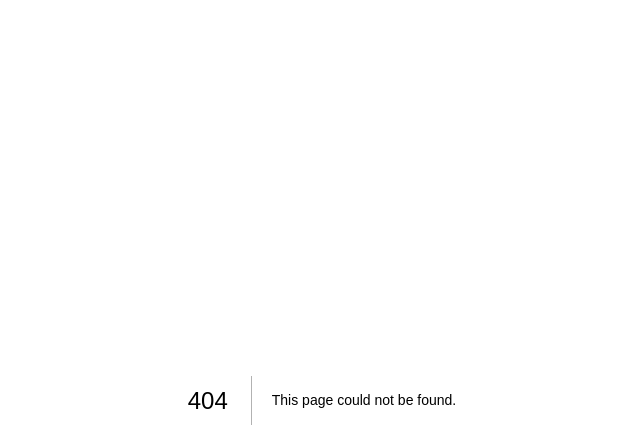
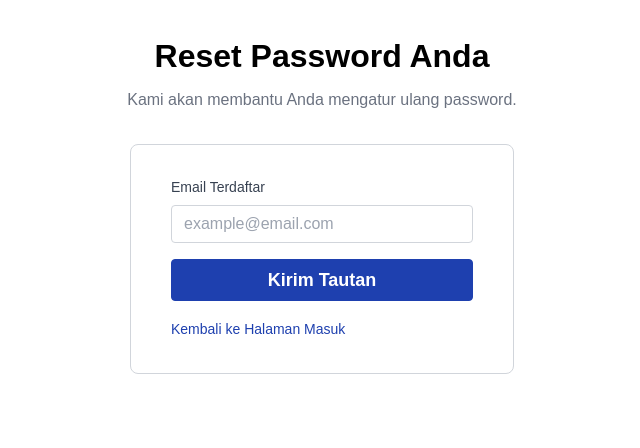
Before and after one commit to ferdianarid/timvoice-digital, a Next.js app: page /authentication/forgotpassword in a window 1280 px wide. Before the commit this address had no page. Shown: the top 448 px of the page, without its empty margins (318-958 px from the left). Built offline with nearby package versions, Linux system fonts and the light colour scheme.

Commit message:
update auth pages

```diff
--- /dev/null
+++ b/pages/authentication/forgotpassword.tsx
@@ -0,0 +1,47 @@
+import React from 'react'
+import AuthLayouts from '../../layouts/AuthLayouts'
+
+const ForgotPassword: React.FunctionComponent = () => {
+       const [SuccessSend, setSuccessSend] = React.useState(false)
+
+       const SubmitHandler = () => {
+              setSuccessSend(!SuccessSend)
+       }
+
+       const CheckSuccess = () => {
+              return (
+                     <svg xmlns="http://www.w3.org/2000/svg" className="h-5 w- mr-1" viewBox="0 0 20 20" fill="currentColor">
+                            <path fillRule="evenodd" d="M16.707 5.293a1 1 0 010 1.414l-8 8a1 1 0 01-1.414 0l-4-4a1 1 0 011.414-1.414L8 12.586l7.293-7.293a1 1 0 011.414 0z" clipRule="evenodd" />
+                     </svg>
+              )
+       }
+       return (
+              <AuthLayouts>
+                     {/* <!-- Heading Form --> */}
+                     <div className="headingLogin max-w-2xl m-auto mt-8 text-center">
+                            <h1 className="text-[2rem] font-bold md:text-heading-lg">Reset Password Anda</h1>
+                            <p className="text-small text-gray-500 font-normal pt-2">Kami akan membantu Anda mengatur ulang password.</p>
+                     </div>
+                     {/* <!-- Forgot Password Form --> */}
+                     <form className="max-w-sm m-auto mt-8 mb-8 rounded-lg border border-gray-300 py-8 px-10" action="/login" method="post">
+                            {/* <!-- Form Email Address --> */}
+                            <div className="mb-4">
+                                   <label htmlFor="email" className="block text-gray-700 text-sm font-medium mb-2">Email Terdaftar</label>
+                                   <input type="text" id="email" name="email" placeholder="example@email.com" className="appereance-none border border-gray-300 rounded w-full py-2 px-3 text-gray-700 leading-tight" />
+                            </div>
+                            {/* <!-- Login Button --> */}
+                            <a href="#" onClick={SubmitHandler} className="mb-4 w-full text-center font-bold ml-0 no-underline inline-block px-4 py-1.5 leading-none bg-blue-800 border-blue-800 border rounded text-white hover:border-transparent hover:bg-blue-900 mt-4 sm:mt-0">
+                                   <p className="text-lg font-bold flex justify-center items-center">
+                                          {
+                                                 SuccessSend && <CheckSuccess />
+                                          }
+                                          Kirim Tautan</p>
+                            </a>
+                            {/* <!-- Back to Login--> */}
+                            <a href="/login" className="text-blue-800 text-sm text-center">Kembali ke Halaman Masuk</a>
+                     </form>
+              </AuthLayouts>
+       )
+}
+
+export default ForgotPassword
```
